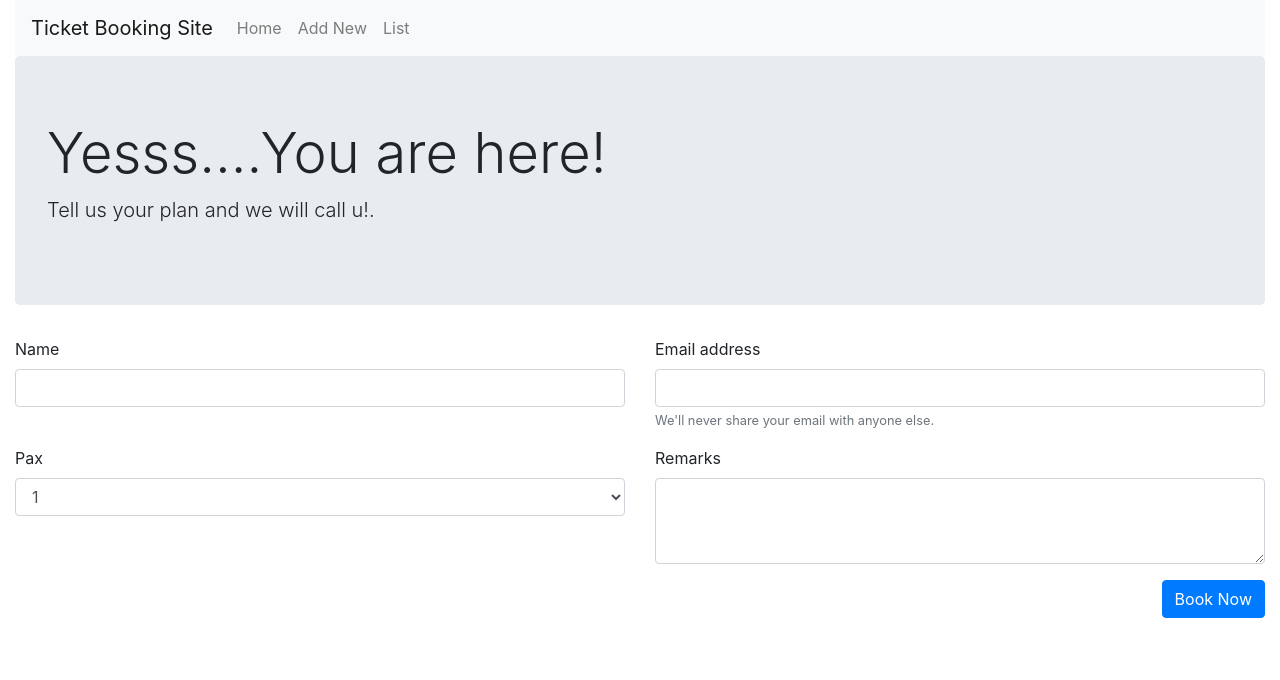
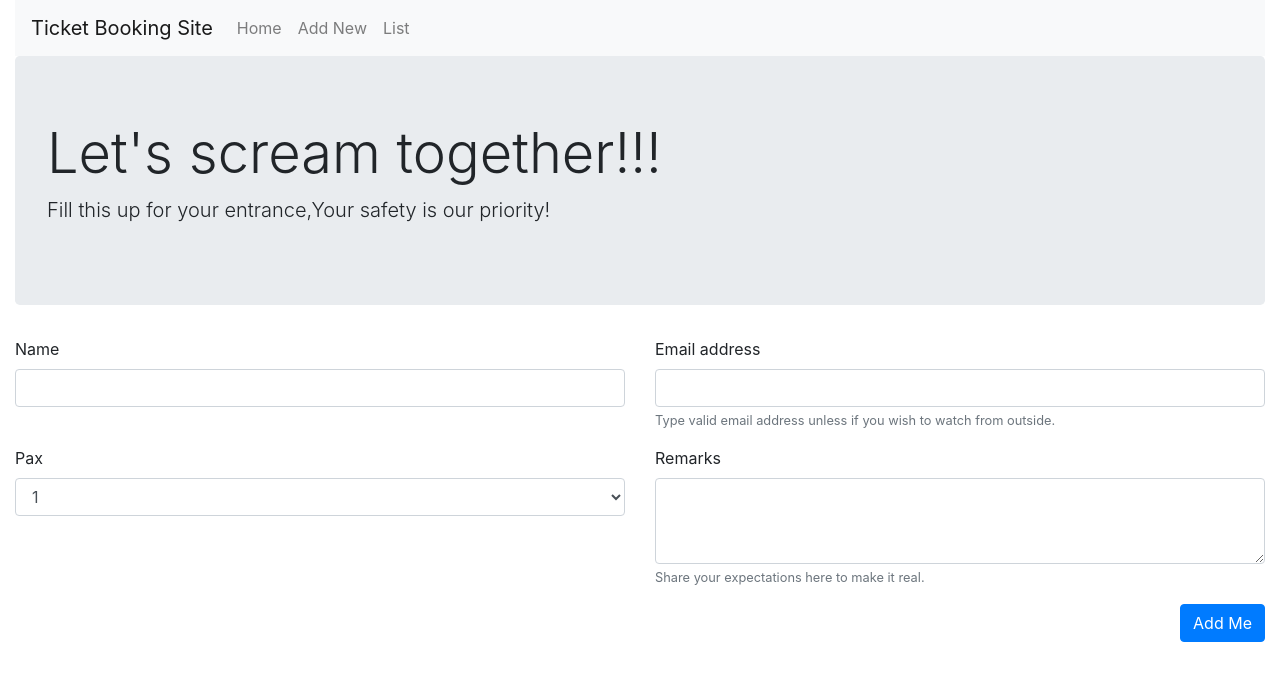
Before and after one commit to Saharaaj/saharaaj.github.io, a plain HTML site: page Final Project/addnew.html in a window 1280 px wide. Drawn offline with nearby package versions, Linux system fonts and the light colour scheme.

Commit message:
proj added

```diff
--- a/Final Project/addnew.html
+++ b/Final Project/addnew.html
@@ -43,8 +43,8 @@
         <div class="row">
             <div class="col">
                 <div class="jumbotron">
-                    <h1 class="display-4">Yesss....You are here!</h1>
-                    <p class="lead">Tell us your plan and we will call u!.</p>
+                    <h1 class="display-4">Let's scream together!!!</h1>
+                    <p class="lead">Fill this up for your entrance,Your safety is our priority!</p>
                   </div>
             </div>
         </div>
@@ -61,7 +61,7 @@
                 <div class="form-group">
                     <label for="userEmail">Email address</label>
                     <input type="email" class="form-control" id="userEmail" aria-describedby="emailHelp">
-                    <small id="emailHelp" class="form-text text-muted">We'll never share your email with anyone else.</small>
+                    <small id="emailHelp" class="form-text text-muted">Type valid email address unless if you wish to watch from outside.</small>
                   </div>
             </div>
         </div>
@@ -87,8 +87,9 @@
                 <div class="form-group">
                     <label for="userRemarks">Remarks</label>
                     <textarea class="form-control" id="userRemarks" rows="3"></textarea>
+                    <small id="remarkHelp" class="form-text text-muted">Share your expectations here to make it real.</small>
                 </div>
-                <button type="button" class="btn btn-primary float-right" id="bookNow">Book Now</button>
+                <button type="button" class="btn btn-primary float-right" id="bookNow">Add Me</button>
             </div>
         </div>
 
```
Also changed, not shown: Final Project/index.html (+3 -3 lines), Final Project/list.html (+2 -2 lines).
